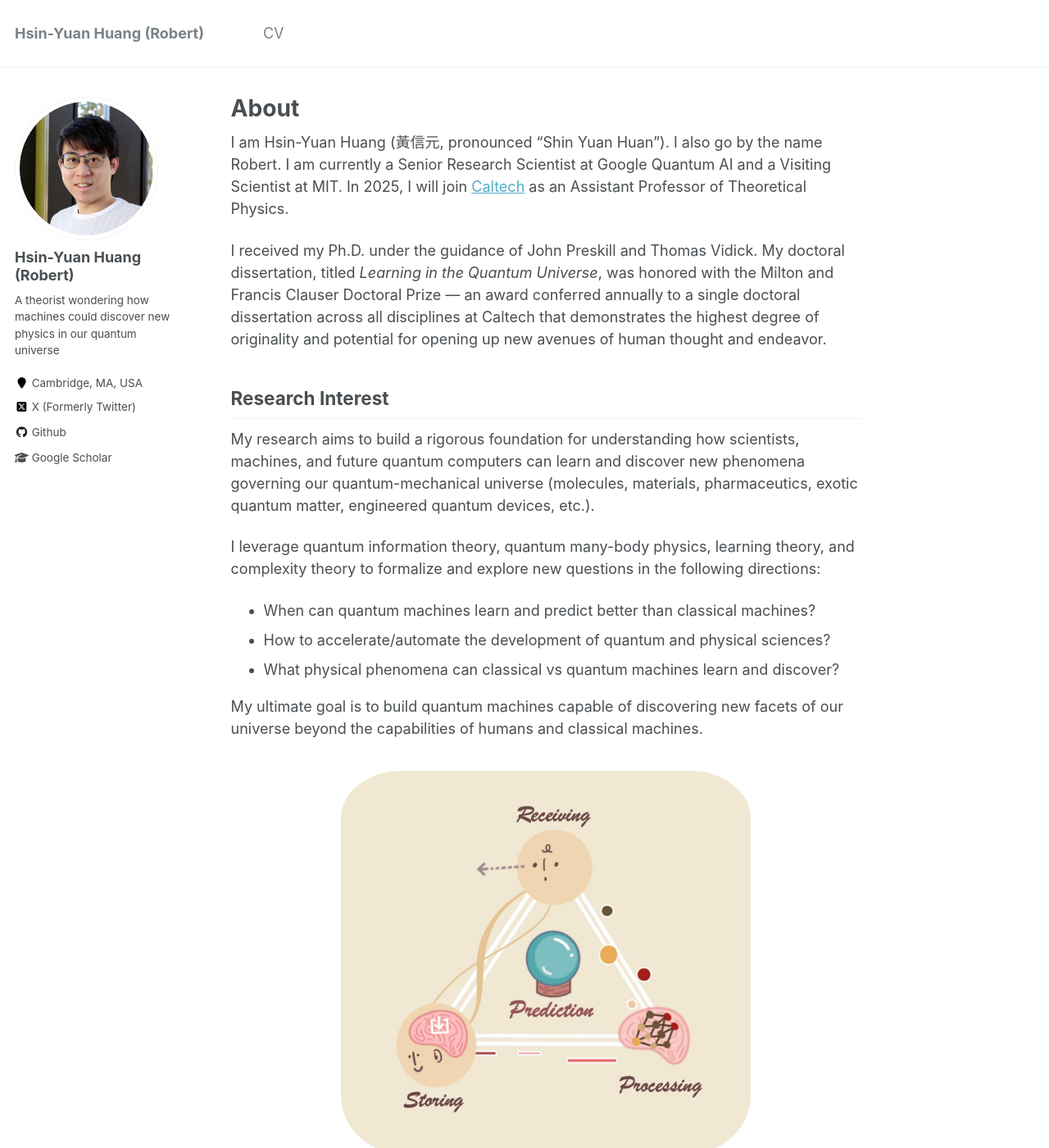
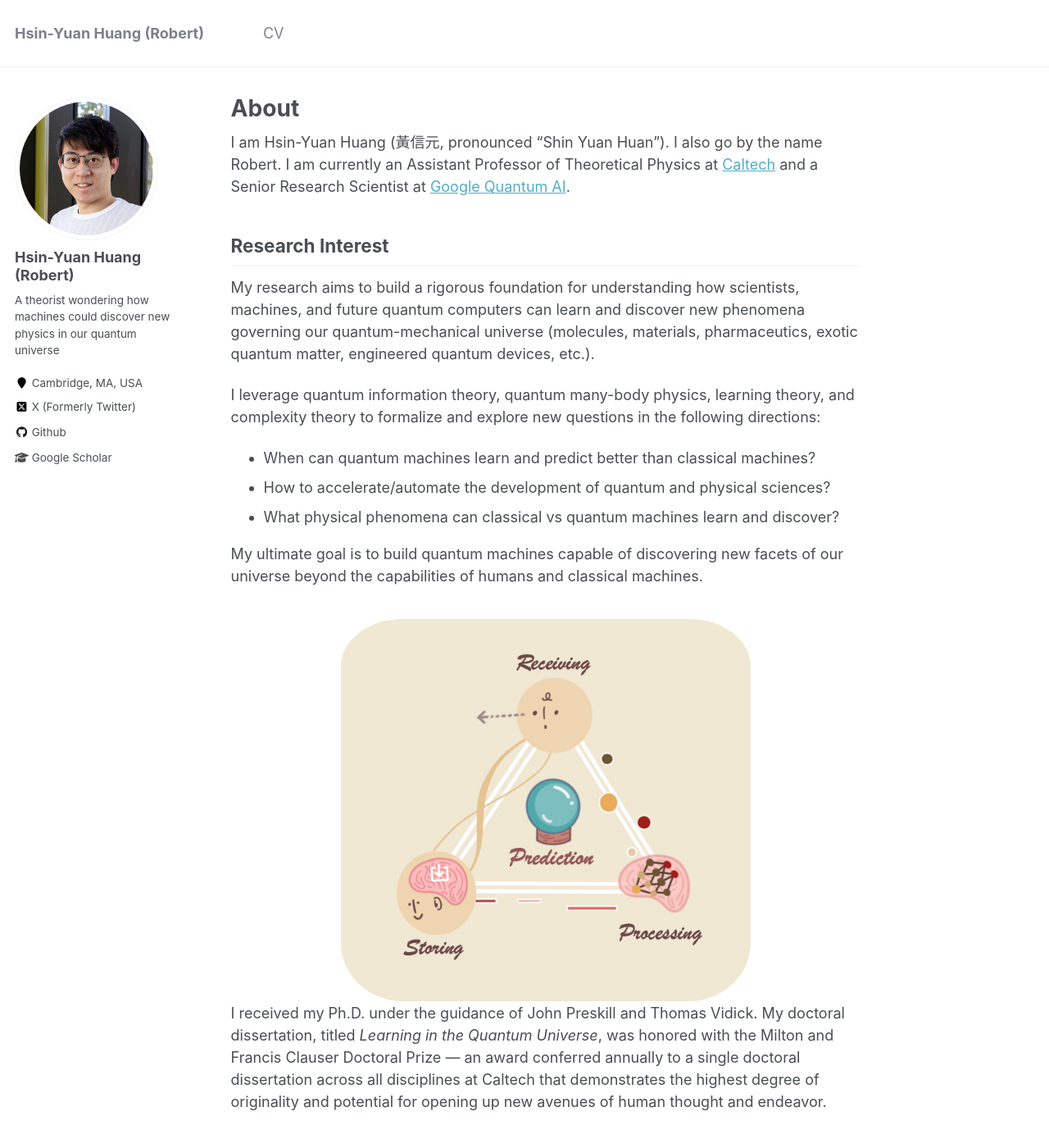
Before and after one commit to hsinyuan-huang/hsinyuan-huang.github.io, a Jekyll site: the page built from _pages/about.md, in a window 1280 px wide and 1400 px high. Shown: the whole window at 82% size. Built offline with Jekyll 4.4.1, drawn with Linux system fonts in a browser that asks for light colours; emoji names are drawn with the system emoji font; formulas are drawn with MathJax 3; some of the changed lines change nothing that is shown.

Commit message:
Update intro

```diff
--- a/_pages/about.md
+++ b/_pages/about.md
@@ -7,9 +7,7 @@ redirect_from:
   - /about.html
 ---
 
-I am Hsin-Yuan Huang (黃信元, pronounced "Shin Yuan Huan"). I also go by the name Robert. I am currently a Senior Research Scientist at Google Quantum AI and a Visiting Scientist at MIT. In 2025, I will join [Caltech](https://www.caltech.edu/) as an Assistant Professor of Theoretical Physics.
-
-I received my Ph.D. under the guidance of John Preskill and Thomas Vidick. My doctoral dissertation, titled *Learning in the Quantum Universe*, was honored with the Milton and Francis Clauser Doctoral Prize --- an award conferred annually to a single doctoral dissertation across all disciplines at Caltech that demonstrates the highest degree of originality and potential for opening up new avenues of human thought and endeavor.
+I am Hsin-Yuan Huang (黃信元, pronounced "Shin Yuan Huan"). I also go by the name Robert. I am currently an Assistant Professor of Theoretical Physics at [Caltech](https://www.caltech.edu/) and a Senior Research Scientist at [Google Quantum AI](https://quantumai.google/).
 
 ## Research Interest
 
@@ -28,6 +26,8 @@ My ultimate goal is to build quantum machines capable of discovering new facets
      alt="Cartoon depiction of intelligence"
      style="text-align:center; width:65%; border-radius:15%; padding-top:15px; padding-bottom:1px" />
 </center>
+
+I received my Ph.D. under the guidance of John Preskill and Thomas Vidick. My doctoral dissertation, titled *Learning in the Quantum Universe*, was honored with the Milton and Francis Clauser Doctoral Prize --- an award conferred annually to a single doctoral dissertation across all disciplines at Caltech that demonstrates the highest degree of originality and potential for opening up new avenues of human thought and endeavor.
 
 ## Publications
 
```
